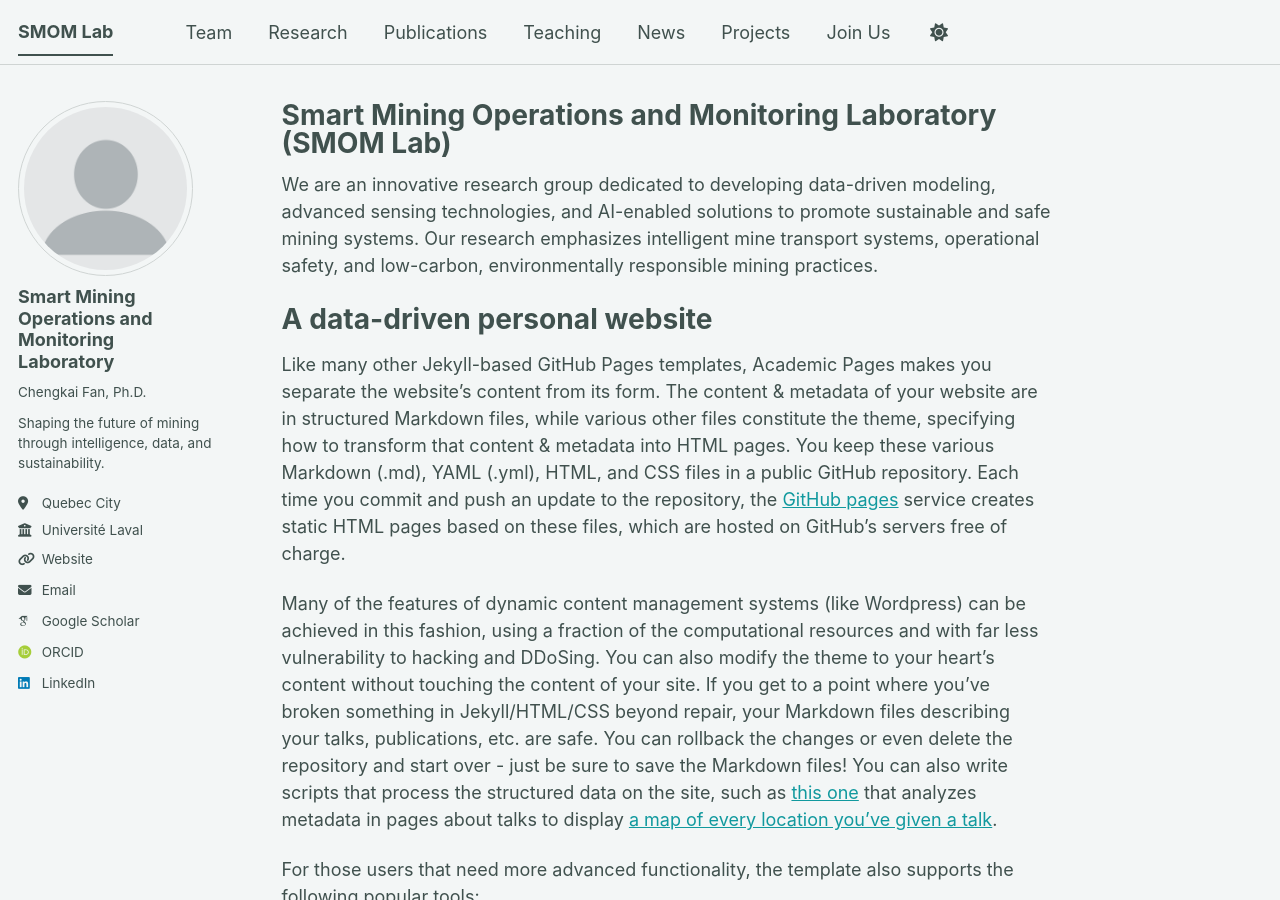
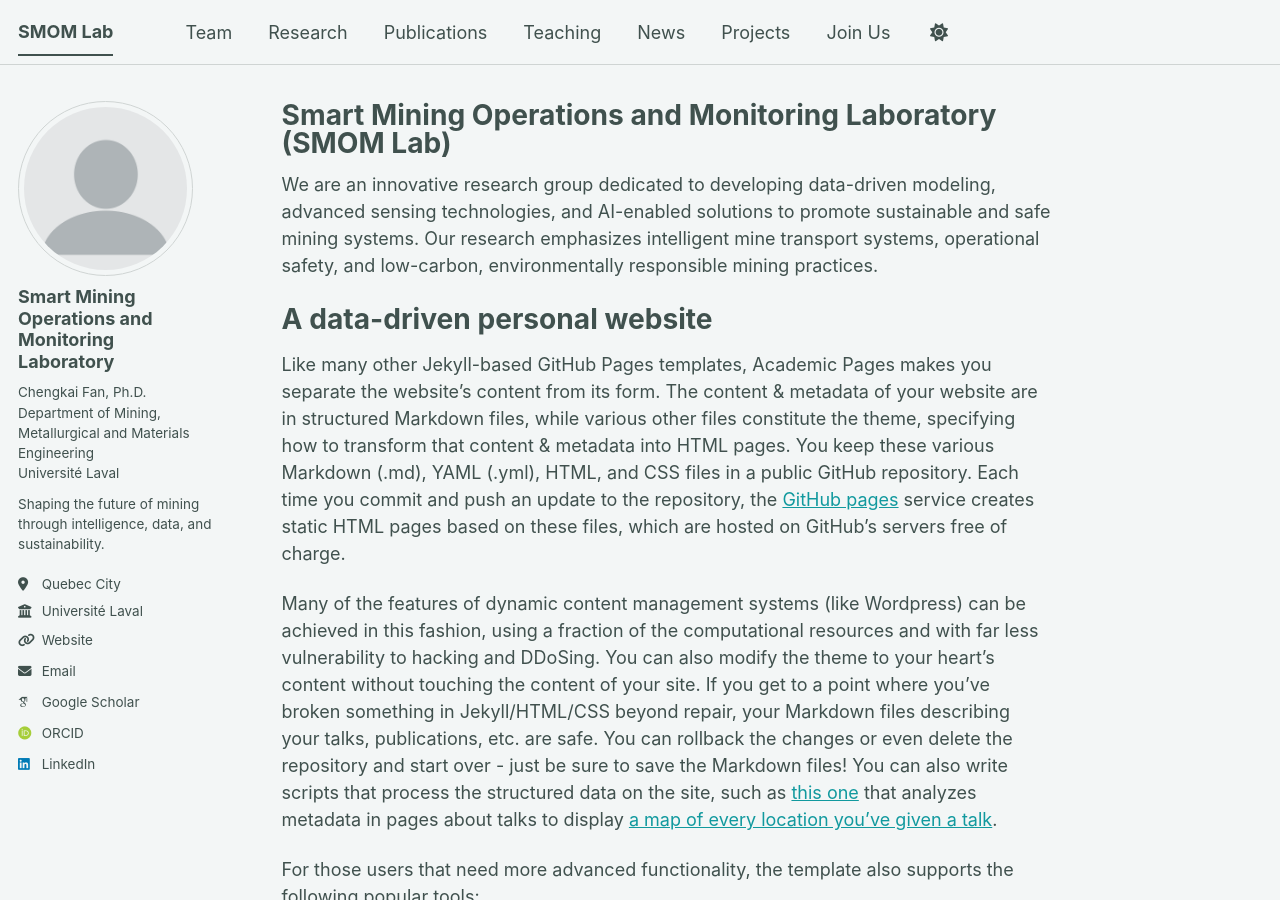
Before and after one commit to chengkaifan76/smomlab.github.io, a Jekyll site: the page built from _pages/about.md, in a window 1280 px wide and 900 px high. Built offline with Jekyll 4.4.1, drawn with Linux system fonts in a browser that asks for light colours; some web fonts are replaced; a script bundle is joined from its source files by our own code; library files that are not in the unit come from our copies.

Commit message:
Update _config.yml

```diff
--- a/_config.yml
+++ b/_config.yml
@@ -26,7 +26,7 @@ author:
   avatar           : "profile.png"
   name             : "Smart Mining Operations and Monitoring Laboratory"
   bio              : "Shaping the future of mining through intelligence, data, and sustainability."
-  pronouns         : "Chengkai Fan, Ph.D."
+  pronouns         : "Chengkai Fan, Ph.D.<br>Department of Mining, Metallurgical and Materials Engineering<br>Université Laval"
   location         : "Quebec City"
   employer         : "Université Laval"
   uri              : "https://chengkai-fan.fsg.ulaval.ca/en"
```
